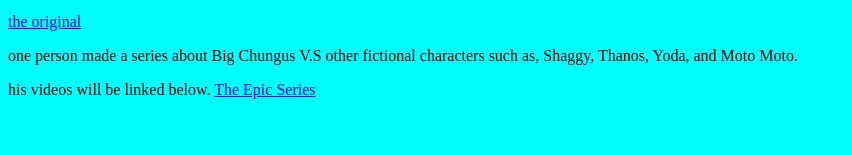
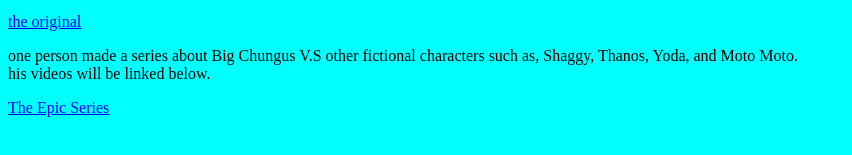
Before and after one commit to GameDude734/BestMemes, a plain HTML site: page bigchungus.html in a window 1280 px wide. Shown: the part 379-534 px from the top of the page, without its empty margins (0-852 px from the left). Drawn offline with Linux system fonts and the light colour scheme.

Commit message:
Fixed broken p tag

```diff
--- a/bigchungus.html
+++ b/bigchungus.html
@@ -13,6 +13,7 @@
     <br>many, many memes were made from this but it sadly eventually died down. the original video is below </p>
     <a href="https://youtu.be/tBwlULqDmNU">the original </a>
 
-    <p> one person made a series about Big Chungus V.S other fictional characters such as, Shaggy, Thanos, Yoda, and Moto Moto.</p> his videos will be linked below.
+    <p> one person made a series about Big Chungus V.S other fictional characters such as, Shaggy, Thanos, Yoda, and Moto Moto.
+    <br>his videos will be linked below.</p>
     <a href="https://youtu.be/lViSHvMGs3g">The Epic Series </a>
 </html>
```
